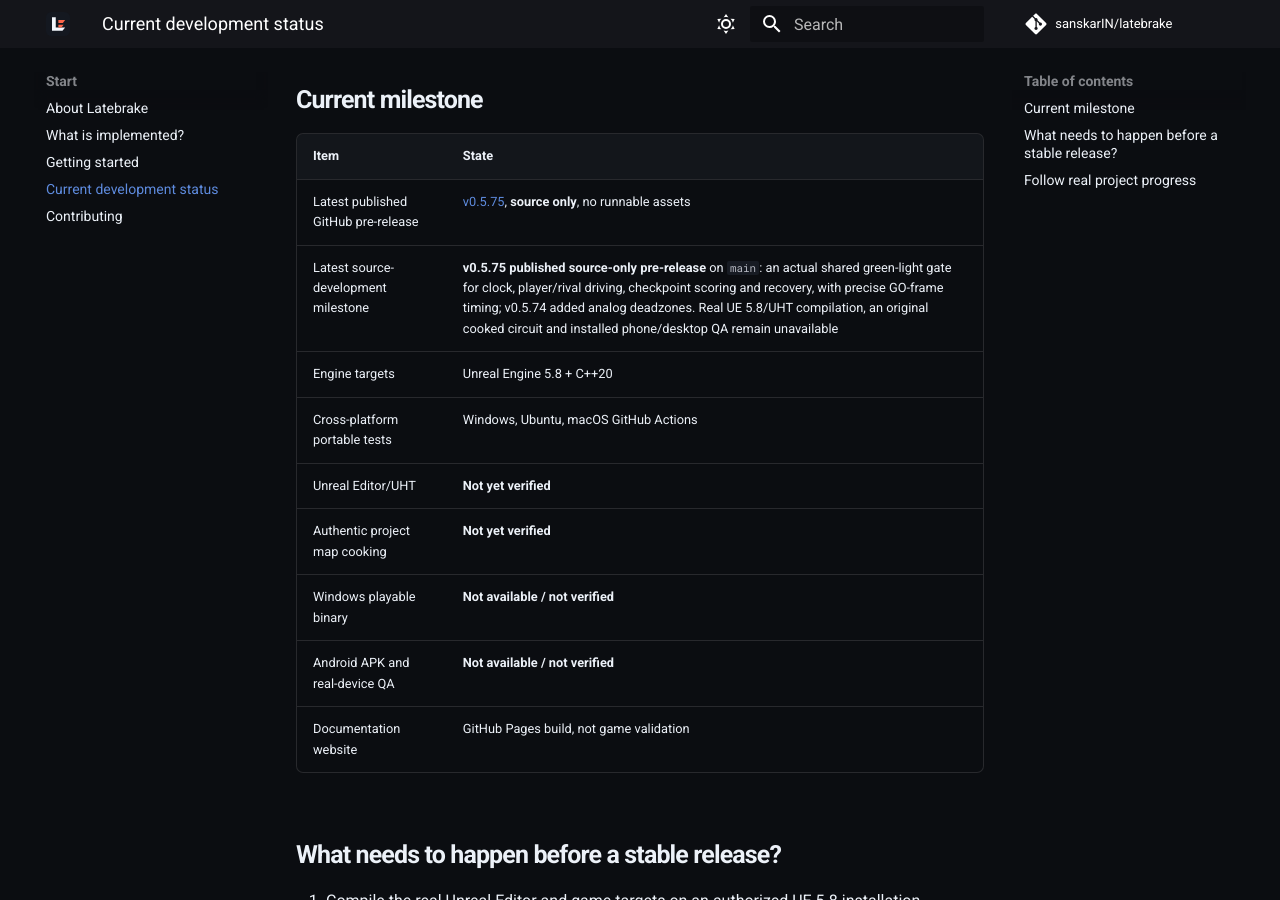
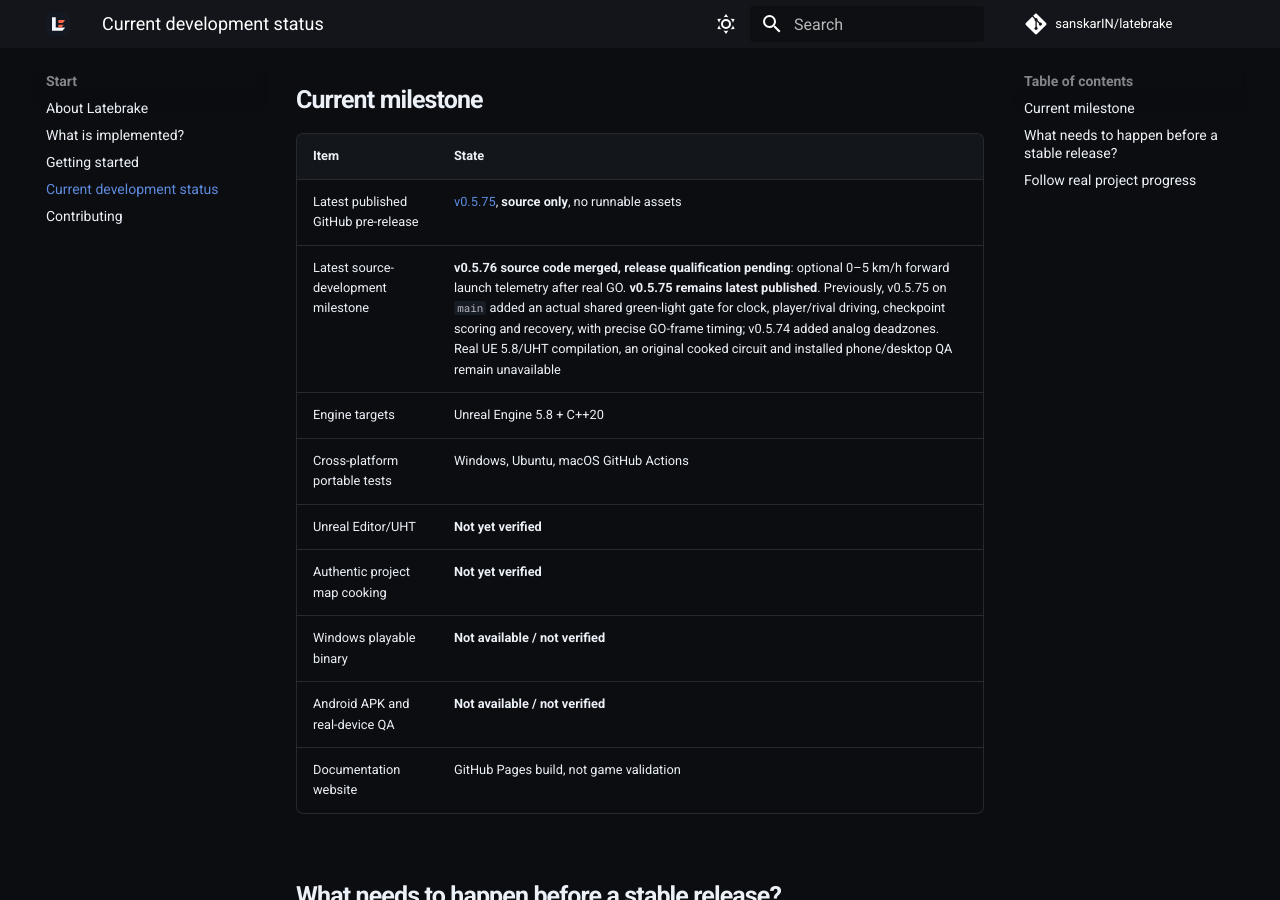
Before and after one commit to sanskarIN/latebrake, an MkDocs documentation site: the page built from docs/development-status.md, in a window 1280 px wide and 900 px high, scrolled down 374 px. Built offline with MkDocs 1.6.1 and Material for MkDocs 9.7.7, drawn with Linux system fonts in a browser that asks for light colours; comment, search, counter and statistics services are not loaded.

Commit message:
docs(release): stage v0.5.76 qualification without claiming publication

```diff
--- a/docs/development-status.md
+++ b/docs/development-status.md
@@ -10,7 +10,7 @@
 | Item | State |
 | --- | --- |
 | Latest published GitHub pre-release | [v0.5.75](https://github.com/sanskarIN/latebrake/releases/tag/v0.5.75), **source only**, no runnable assets |
-| Latest source-development milestone | **v0.5.75 published source-only pre-release** on `main`: an actual shared green-light gate for clock, player/rival driving, checkpoint scoring and recovery, with precise GO-frame timing; v0.5.74 added analog deadzones. Real UE 5.8/UHT compilation, an original cooked circuit and installed phone/desktop QA remain unavailable |
+| Latest source-development milestone | **v0.5.76 source code merged, release qualification pending**: optional 0–5 km/h forward launch telemetry after real GO. **v0.5.75 remains latest published**. Previously, v0.5.75 on `main` added an actual shared green-light gate for clock, player/rival driving, checkpoint scoring and recovery, with precise GO-frame timing; v0.5.74 added analog deadzones. Real UE 5.8/UHT compilation, an original cooked circuit and installed phone/desktop QA remain unavailable |
 | Engine targets | Unreal Engine 5.8 + C++20 |
 | Cross-platform portable tests | Windows, Ubuntu, macOS GitHub Actions |
 | Unreal Editor/UHT | **Not yet verified** |
```
